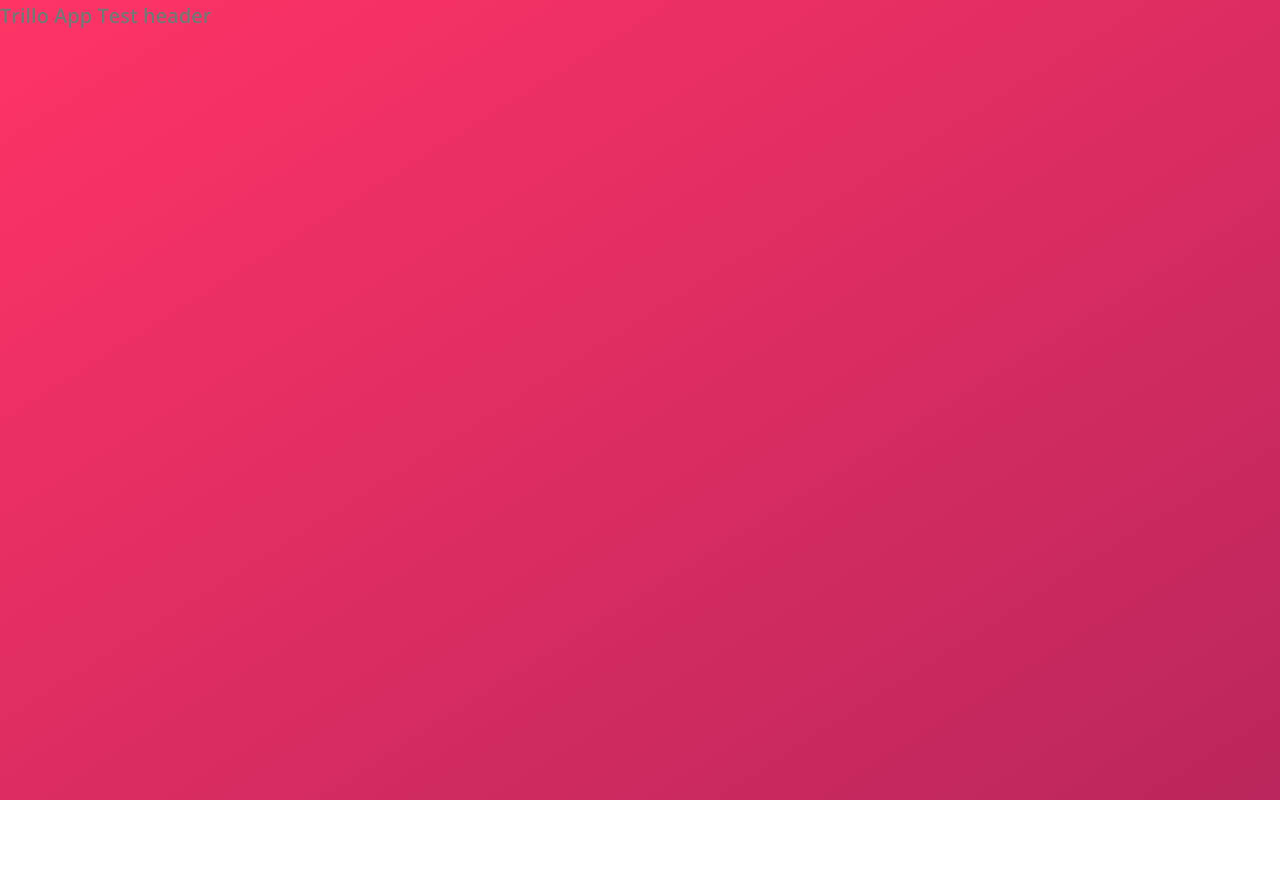
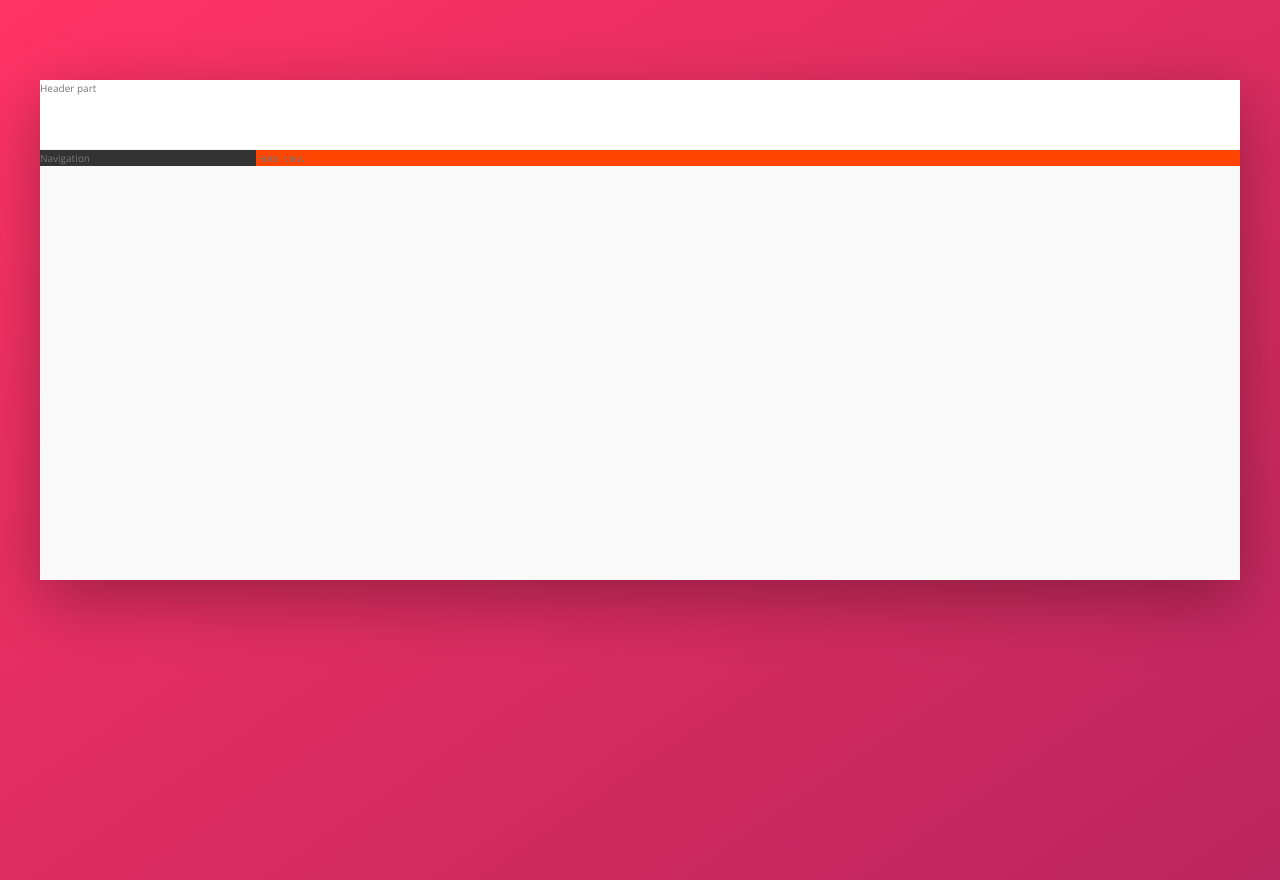
Before and after one commit to thomruns/Trillo, a website: page index.html in a window 1280 px wide. Before the commit the page ends 800 px from the top, so only its background shows below. Drawn offline with nearby package versions, Linux system fonts and the light colour scheme.

Commit message:
Basic layout grid coded w flexbox

```diff
--- a/index.html
+++ b/index.html
@@ -11,7 +11,19 @@
         <title>trillo &mdash; Your all-in-one booking app</title>
     </head>
     <body>
-        <h1>Trillo App Test header</h1>
+        <div class="container">
+            <header class="header">
+                Header part
+            </header>
+            <div class="content">
+                <nav class="sidebar">
+                    Navigation
+                </nav>
+                <main class="hotel-view">
+                    Hotel view
+                </main>
+            </div>
+        </div>
 
     </body>
 </html>
--- a/sass/_base.scss
+++ b/sass/_base.scss
@@ -1,7 +1,9 @@
 
-//The root pseudoclass allows for the use of CSS variables
+//The root pseudoclass store any CSS variables
 //  CSS variables are defined here to be available to all
-//  other selectors
+//  other selectors throughout the page
+//  always begin w double-dashes and are declared
+//  in code using the keyword var() construct
 
 :root {
     --color-primary: #eb2f64;
@@ -16,6 +18,8 @@
     --color-grey-dark-1: #333;
     --color-grey-dark-2: #777;
     --color-grey-dark-3: #999;
+
+    --shadow-dark: 0 2rem 6rem rgba(0, 0, 0, .3);
 }
 
 //Establish universal reset, box behaviors, and rem unit sizing
--- a/sass/_layout.scss
+++ b/sass/_layout.scss
@@ -0,0 +1,35 @@
+.container {
+    max-width: 120rem;
+    margin: 8rem auto;
+    background-color: var(--color-grey-light-1);
+    box-shadow: var(--shadow-dark);
+
+    min-height: 50rem;
+}
+
+.header {
+    height: 7rem;
+    background-color: #fff;
+    border-bottom: 1px solid var(--color-grey-light-2);
+
+}
+
+.content {
+    display: flex;
+
+}
+
+.sidebar {
+    background-color: var(--color-grey-dark-1);
+
+    flex: 0 0 18%; //do not grow or shrink, but maintain 18% available space width
+
+}
+
+.hotel-view {
+    background-color: #fff;
+    background-color: orangered;
+
+    flex: 1; //element should grow into all available space
+
+}
```
Also changed, not shown: css/style.css.
